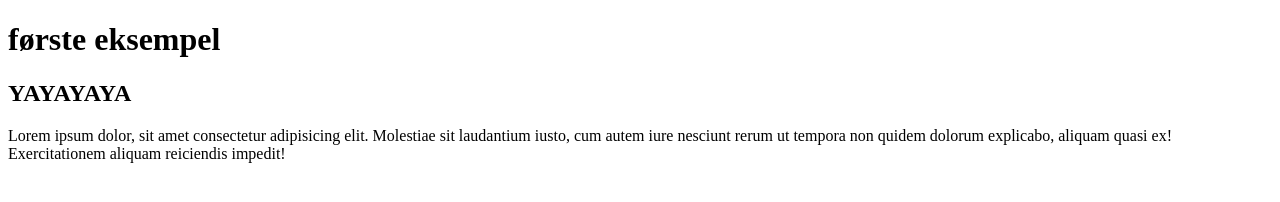
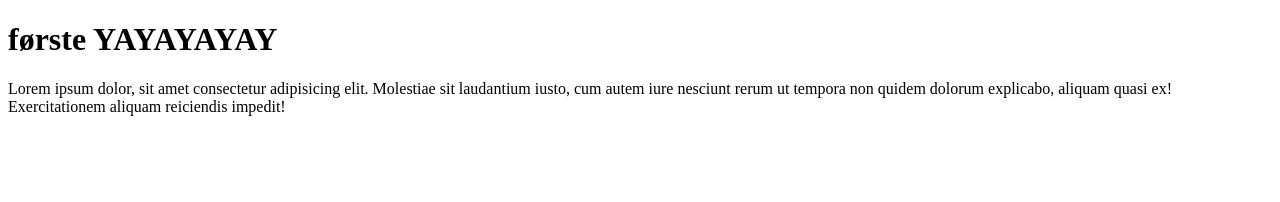
Before and after one commit to Siha0007/eksempel1, an Astro site: page / in a window 1280 px wide. Built offline with nearby package versions, Linux system fonts and the light colour scheme; Astro itself is replaced by a stand-in of ours.

Commit message:
det virker ik

```diff
--- a/src/pages/index.astro
+++ b/src/pages/index.astro
@@ -11,8 +11,7 @@
 		<title>Eksempel</title>
 	</head>
 	<body>
-		<h1>første eksempel</h1>
-		<h2>YAYAYAYA</h2>
+		<h1>første YAYAYAYAY</h1>
 		<p>Lorem ipsum dolor, sit amet consectetur adipisicing elit. Molestiae sit laudantium iusto, cum autem iure nesciunt rerum ut tempora non quidem dolorum explicabo, aliquam quasi ex! Exercitationem aliquam reiciendis impedit!</p>
 	</body>
 </html>
```
